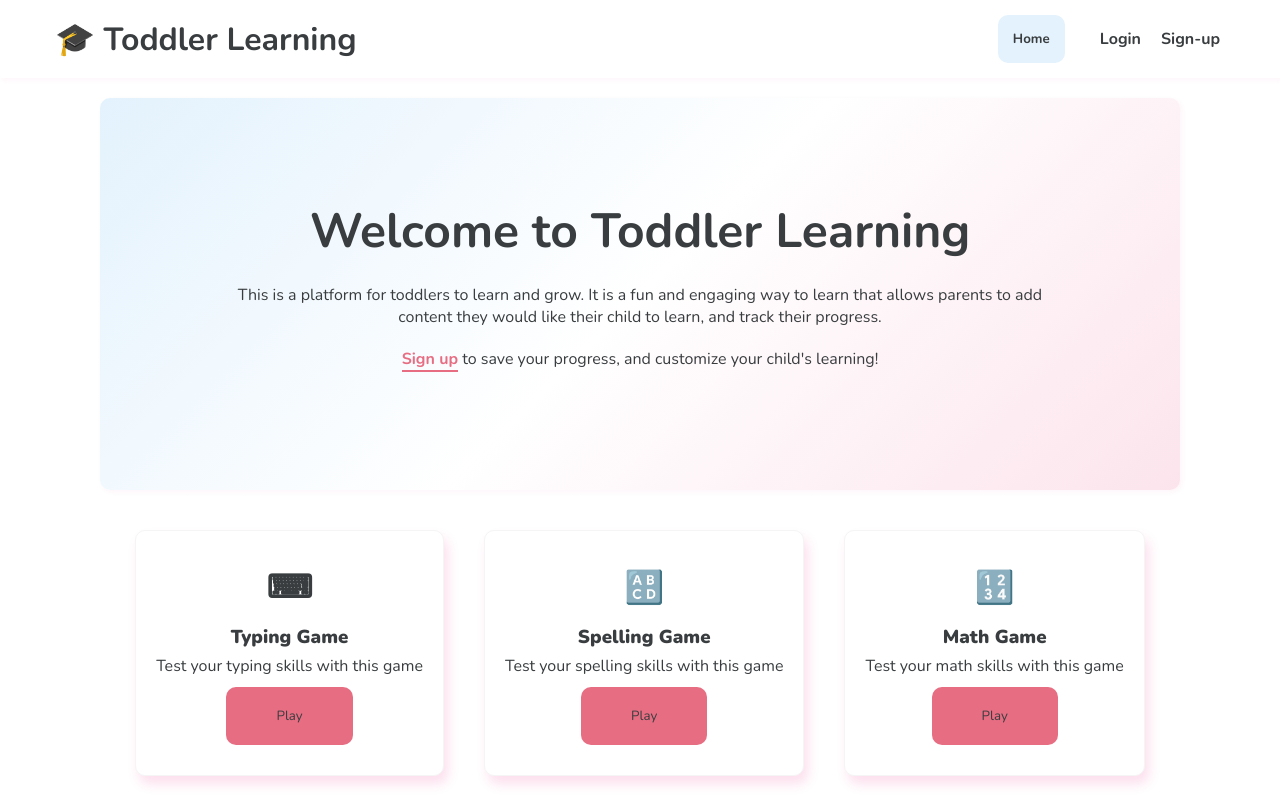
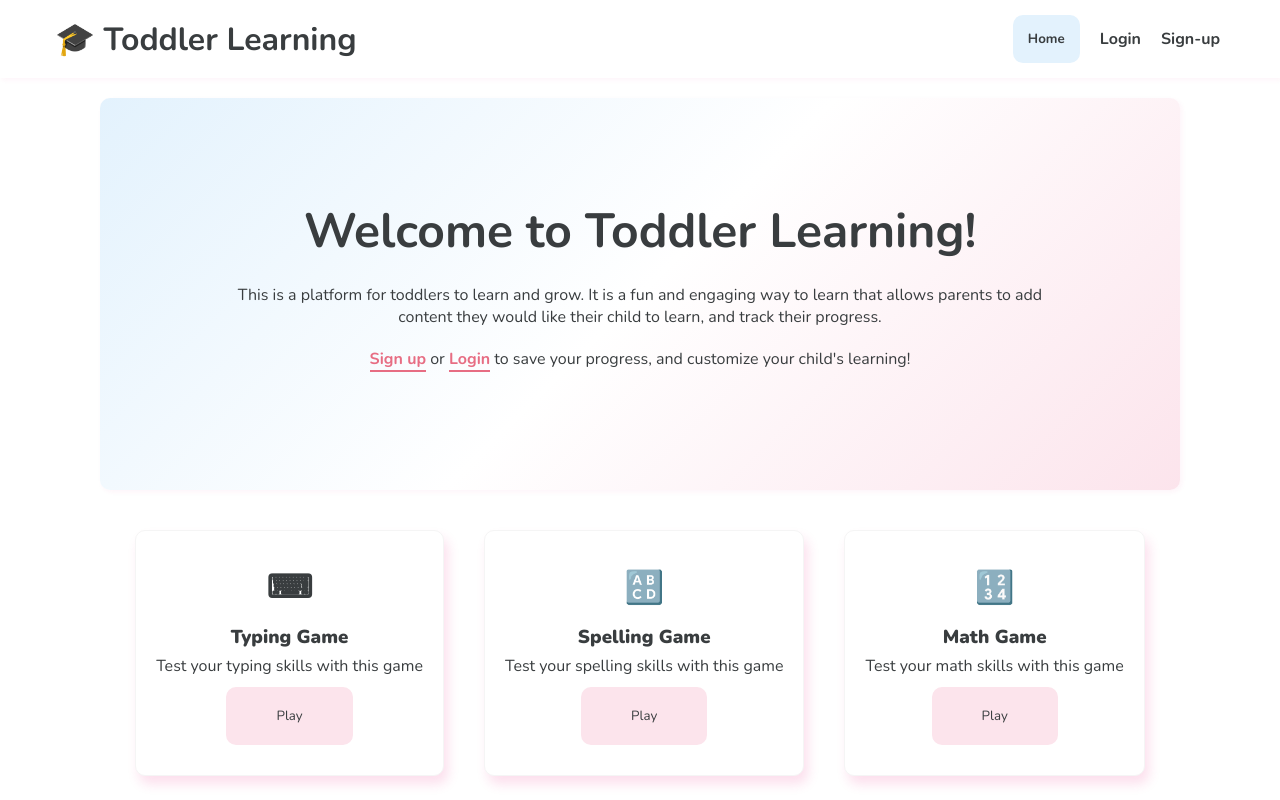
Before and after one commit to bweppl1/toddler-learning-games, a React (Vite) app in the folder client/: page / in a window 1280 px wide. Built offline with nearby package versions, Linux system fonts and the light colour scheme.

Commit message:
adjusted routing with authentication

```diff
--- a/client/src/components/NavBar.jsx
+++ b/client/src/components/NavBar.jsx
@@ -25,10 +25,12 @@ const NavBar = () => {
             <button className="navLink">Home</button>
           </Link>
           {user && (
+            <Link to="/profile">
+              <button className="navLink">Profile</button>
+            </Link>
+          )}
+          {user && (
             <div>
-              <Link to="/profile">
-                <span className="user-email">{user.email}</span>
-              </Link>
               <button className="logout-button" onClick={handleClick}>
                 Logout
               </button>
--- a/client/src/hooks/useLogin.jsx
+++ b/client/src/hooks/useLogin.jsx
@@ -1,10 +1,12 @@
 import { useState } from "react";
 import { useAuthContext } from "./useAuthContext";
+import { useNavigate } from "react-router-dom";
 
 export const useLogin = () => {
   const [error, setError] = useState(null);
   const [isLoading, setIsLoading] = useState(null);
   const { dispatch } = useAuthContext();
+  const navigate = useNavigate();
 
   const login = async (email, password) => {
     setIsLoading(true);
@@ -31,6 +33,9 @@ export const useLogin = () => {
 
       //set loading state
       setIsLoading(false);
+
+      //send user to home page
+      navigate("/");
     }
   };
 
--- a/client/src/hooks/useLogout.jsx
+++ b/client/src/hooks/useLogout.jsx
@@ -1,7 +1,9 @@
 import { useAuthContext } from "./useAuthContext";
+import { useNavigate } from "react-router-dom";
 
 export const useLogout = () => {
   const { dispatch } = useAuthContext();
+  const navigate = useNavigate();
 
   const logout = () => {
     //remove user from local storage
@@ -9,6 +11,9 @@ export const useLogout = () => {
 
     //dispatch logout action
     dispatch({ type: "LOGOUT" });
+
+    //send user to main page
+    navigate("/");
   };
 
   return { logout };
--- a/client/src/index.css
+++ b/client/src/index.css
@@ -179,7 +179,7 @@ button.navLink {
   border: 0;
   border-radius: 10px;
   padding: 15px;
-  margin: 15px;
+  margin: 15px 0;
 }
 
 button.navLink:hover {
@@ -240,15 +240,17 @@ button.reset-profile-button {
 }
 
 div.progress-bar {
-  border: 2px solid black;
+  border: 2px solid var(--pink);
+  border-radius: 10px;
   background-color: white;
-  height: 20px;
+  height: 30px;
   width: 500px;
 }
 
 div.progress-bar-fill {
   border: 0;
   background-color: var(--pink-light);
+  border-radius: 10px 0 0 10px;
   /* background: linear-gradient(to right, var(--green-medium), var(--green)); */
   height: 100%;
 }
@@ -289,6 +291,10 @@ div.landingBox a:hover {
   border-bottom: 2px solid var(--blue-medium);
 }
 
+span.welcome-name {
+  color: var(--pink);
+}
+
 /* GAME CARDS */
 
 div.gamesBox {
@@ -309,7 +315,7 @@ div.gameCard {
 }
 
 div.gameCard button.playButton {
-  background-color: var(--pink);
+  background-color: var(--pink-light);
   border: 0;
   border-radius: 10px;
   margin: 10px;
--- a/client/src/pages/Home.jsx
+++ b/client/src/pages/Home.jsx
@@ -1,21 +1,33 @@
 import GameCard from "../components/GameCard";
 import { Link } from "react-router-dom";
+import { useAuthContext } from "../hooks/useAuthContext";
 
 const Home = ({ games }) => {
+  const { user } = useAuthContext();
+
   return (
     <div className="Home">
       <div className="container">
         <div className="landingBox">
-          <h1>Welcome to Toddler Learning</h1>
+          {user ? (
+            <h1>
+              Welcome <span className="welcome-name">{user.username}</span>!
+            </h1>
+          ) : (
+            <h1>Welcome to Toddler Learning!</h1>
+          )}
           <p>
             This is a platform for toddlers to learn and grow. It is a fun and
             engaging way to learn that allows parents to add content they would
             like their child to learn, and track their progress.
           </p>
-          <p>
-            <Link to="/signup">Sign up</Link> to save your progress, and
-            customize your child's learning!
-          </p>
+          {!user && (
+            <p>
+              <Link to="/signup">Sign up</Link> or{" "}
+              <Link to="/login">Login</Link> to save your progress, and
+              customize your child's learning!
+            </p>
+          )}
         </div>
         <div className="gamesBox">
           {games.map((game) => (
```
Also changed, not shown: 1 other file (tests, documents, lock files or other folders).
